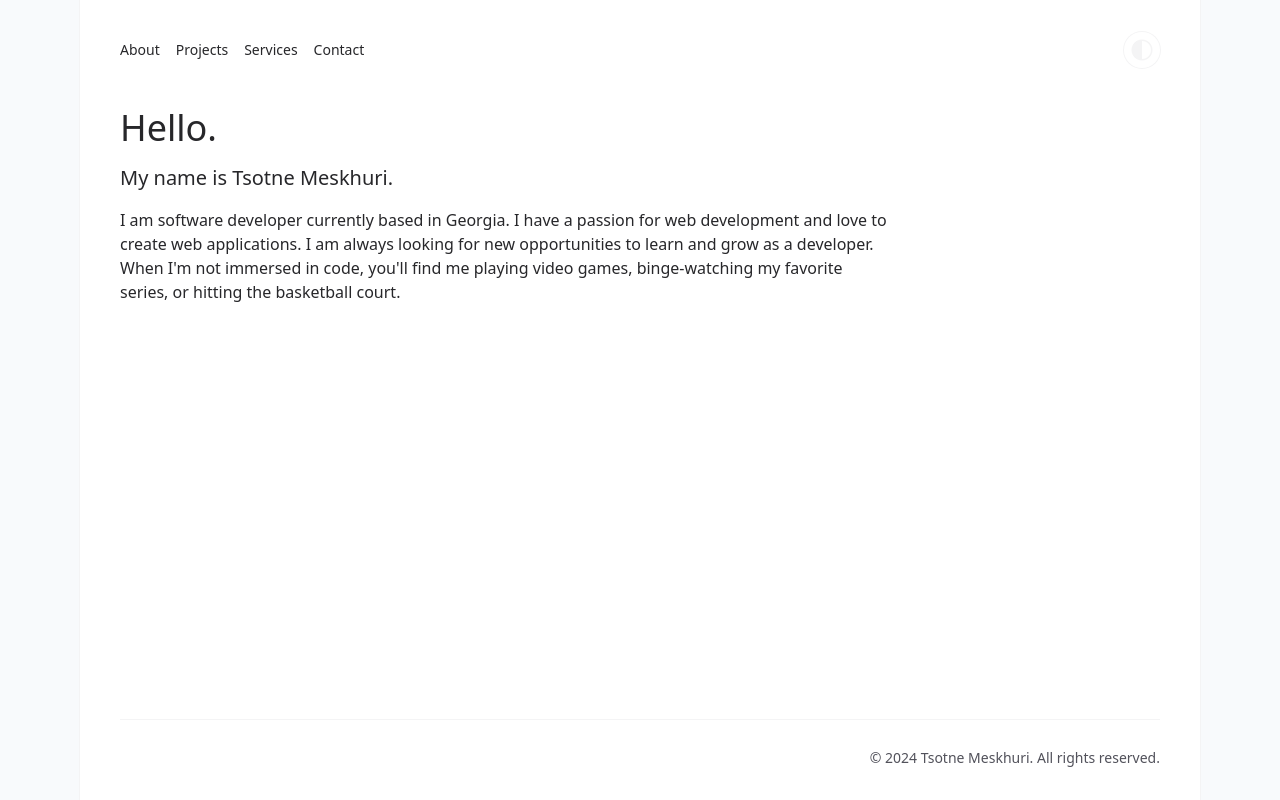
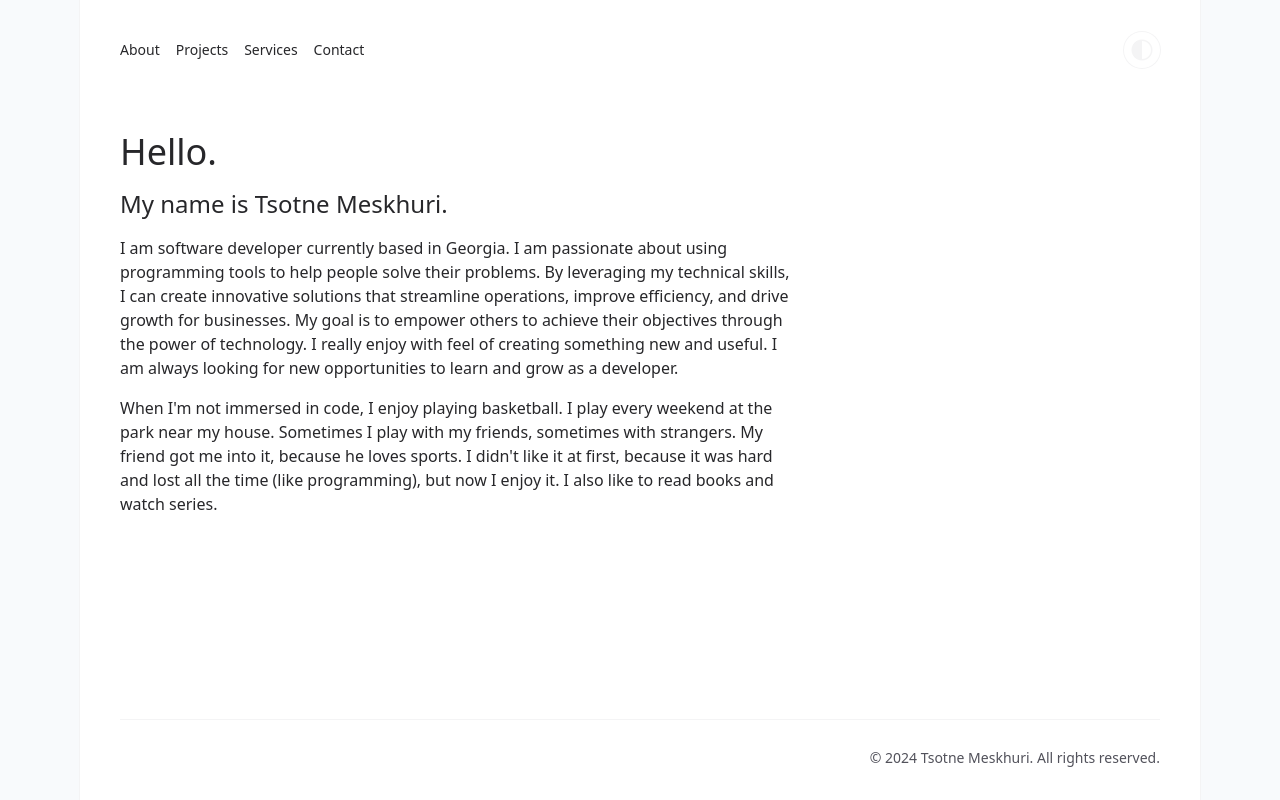
Before and after one commit to TsotMe/portfolio, a Nuxt app: page / in a window 1280 px wide. Built offline with nearby package versions, Linux system fonts and the light colour scheme.

Commit message:
Update About page

```diff
--- a/pages/index.vue
+++ b/pages/index.vue
@@ -2,16 +2,23 @@
 
 <template>
   <div class="h-full">
-    <h1 class="text-4xl mb-4 text-zinc-800 dark:text-zinc-100">Hello.</h1>
-    <h2 class="text-xl mb-4 text-zinc-800 dark:text-zinc-100">My name is Tsotne Meskhuri.</h2>
+    <h1 class="text-4xl mb-4 mt-6 font-medium text-zinc-800 dark:text-zinc-100">Hello.</h1>
+    <h2 class="text-2xl mb-4 text-zinc-800 dark:text-zinc-100">My name is Tsotne Meskhuri.</h2>
 
-    <p class="max-w-3xl mb-4 text-base text-zinc-800 dark:text-zinc-100">
-      I am software developer currently based in Georgia. I have a passion for web development and
-      love to create web applications. I am always looking for new opportunities to learn and grow
-      as a developer. When I'm not immersed in code, you'll find me playing video games,
-      binge-watching my favorite series, or hitting the basketball court.
+    <p class="max-w-2xl mb-4 text-base text-zinc-800 dark:text-zinc-100">
+      I am software developer currently based in Georgia. I am passionate about using programming
+      tools to help people solve their problems. By leveraging my technical skills, I can create
+      innovative solutions that streamline operations, improve efficiency, and drive growth for
+      businesses. My goal is to empower others to achieve their objectives through the power of
+      technology. I really enjoy with feel of creating something new and useful. I am always looking
+      for new opportunities to learn and grow as a developer.
     </p>
 
-    <SocialMediaLinks />
+    <p class="max-w-2xl mb-4 text-base text-zinc-800 dark:text-zinc-100">
+      When I'm not immersed in code, I enjoy playing basketball. I play every weekend at the park
+      near my house. Sometimes I play with my friends, sometimes with strangers. My friend got me
+      into it, because he loves sports. I didn't like it at first, because it was hard and lost all
+      the time (like programming), but now I enjoy it. I also like to read books and watch series.
+    </p>
   </div>
 </template>
```
